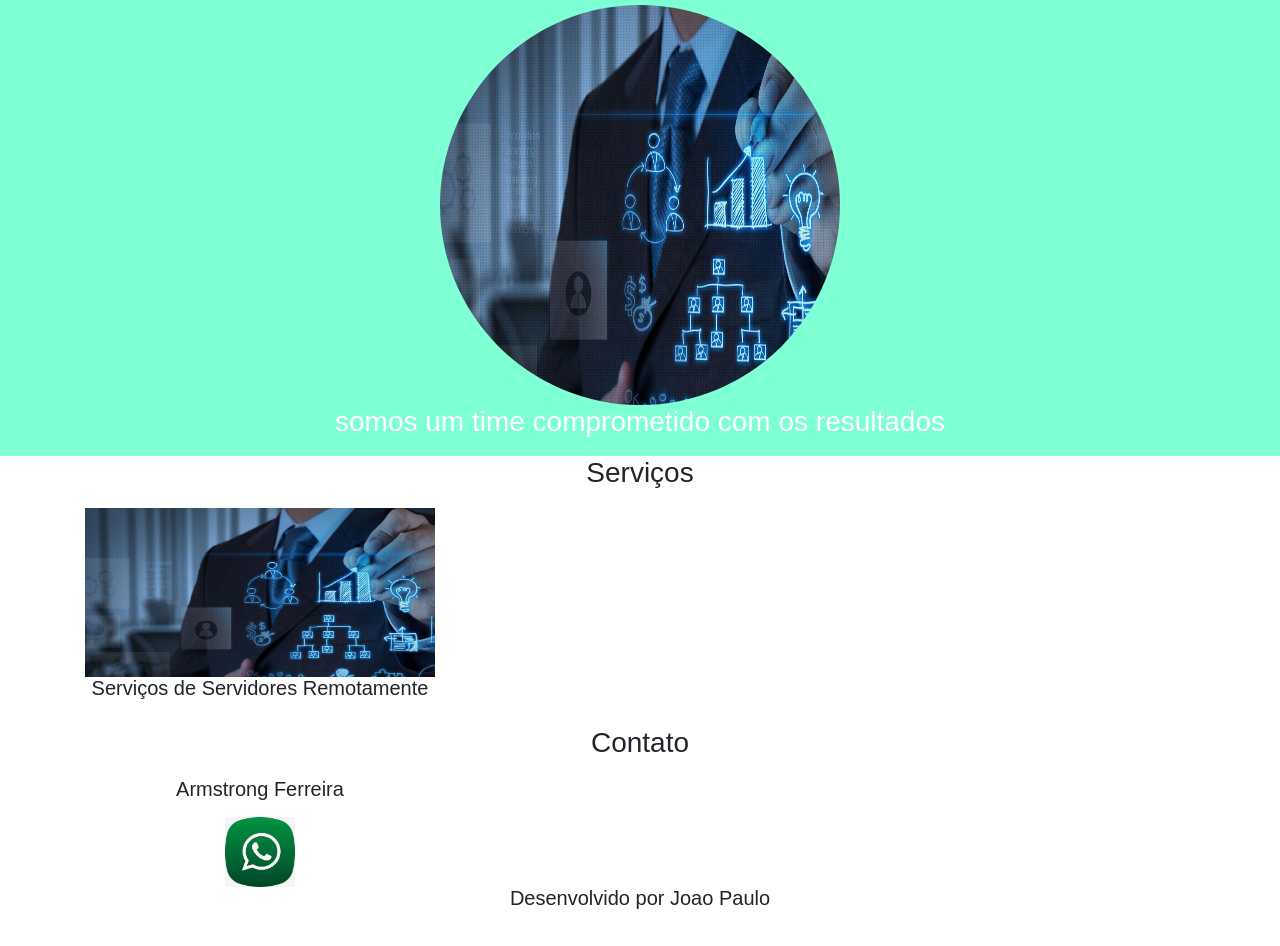
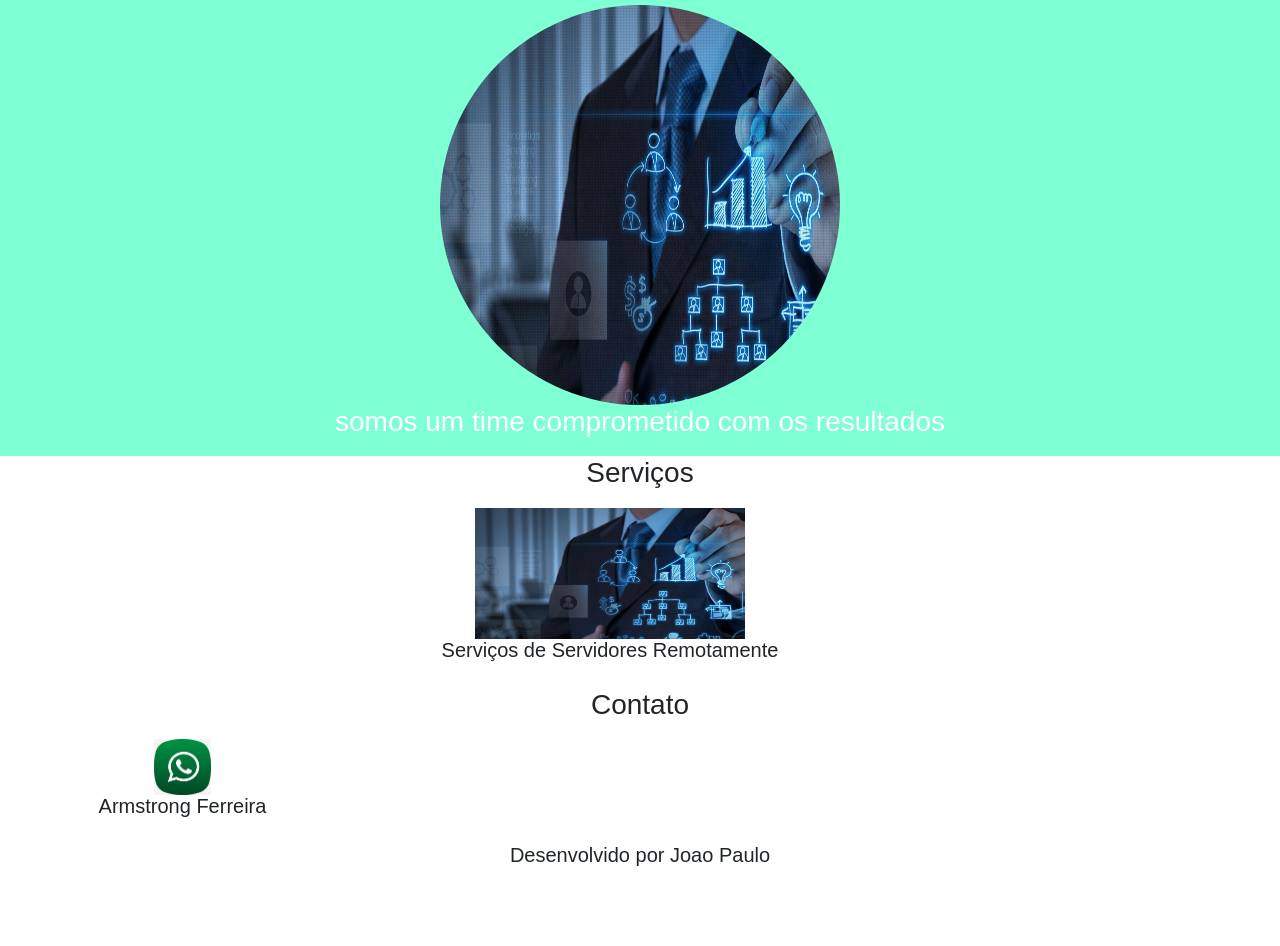
Before and after one commit to joaomelo35/siteempresati, a plain HTML site: page index.html in a window 1280 px wide. Shown: the part 145-1091 px from the top of the page. After the commit the page ends 1038 px from the top, so only its background shows below. Drawn offline with Linux system fonts and the light colour scheme.

Commit message:
Atualização do Site

```diff
--- a/index.html
+++ b/index.html
@@ -39,29 +39,28 @@
            <h3 class="margin">Serviços</h3>
            <div class="container">
                <div class="row">
-                    <div class="col-lg-4">
-                        <img src="img/TI-bsscom2-1080x523.jpg" width="100%">
+                    <div class="text-center">
+                        <img src="img/TI-bsscom2-1080x523.jpg" width="25%">
                         <p>Serviços de Servidores Remotamente
-
                             </p>
                     </div>
                </div>
            </div>
         </section>
 
-        <selection id="Contato">
-            <div class="container-fluid text-center margin contato">
+        <section id="Contato">
+            <div class="container-fluid serciços text-center margin Serviços">
            <h3 class="margin">Contato</h3>
            <div class="container">
                <div class="row">
-                       <div class="col-lg-4">
+                    <div class="text-center">
+                        <img src="img/images.jpeg" width="25%">
                         <p>Armstrong Ferreira
                             </p>
-                            <img src="img/images.jpeg" width="20%">
                     </div>
                </div>
            </div>
-        </selection>
+        </section>
 
         <footer class="container-fluid text-center bg-footer margin">
             <p>Desenvolvido por Joao Paulo</p>
```
Lines whose indentation alone changed are shown as unchanged.
